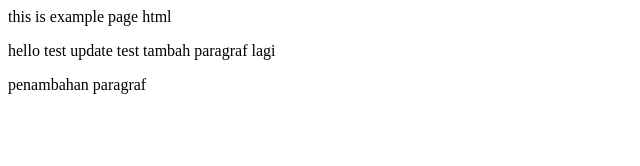
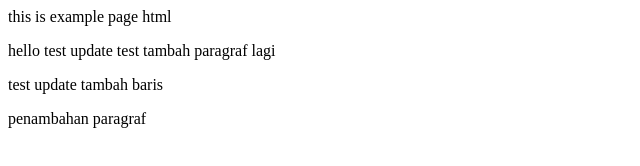
Before and after one commit to doko89/example-html, a plain HTML site: page index.html in a window 1280 px wide. Shown: the whole page, without its empty margins (0-640 px from the left). Drawn offline with Linux system fonts and the light colour scheme.

Commit message:
tambah baris

```diff
--- a/index.html
+++ b/index.html
@@ -8,6 +8,8 @@ hello test update
 
 test tambah paragraf lagi
 
+<p>test update tambah baris<p>
+
 <p>penambahan paragraf</P>
 </body>
 
```
